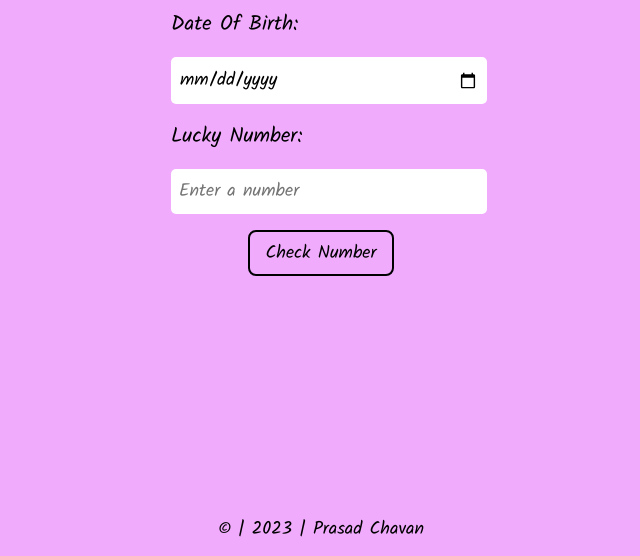
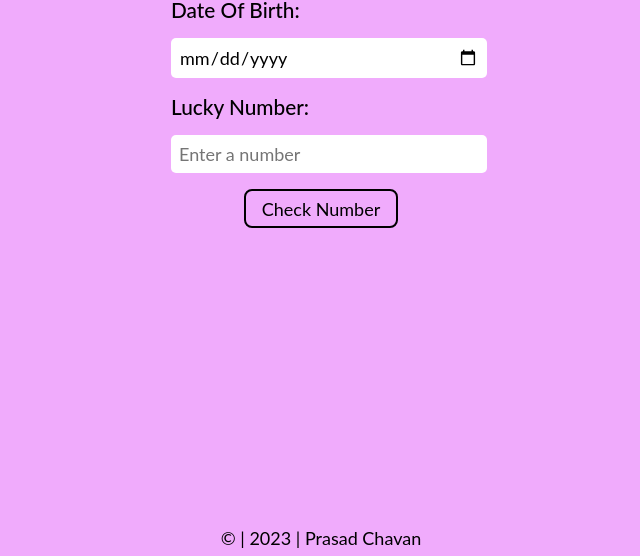
Before and after one commit to PrasadChavan2906/Is-your-Birthday-Lucky, a plain HTML site: page index.html in a window 1280 px wide. Shown: the part 164-720 px from the top of the page, without its empty margins (319-959 px from the left). Drawn offline with Linux system fonts and the light colour scheme.

Commit message:
changed layout

```diff
--- a/style.css
+++ b/style.css
@@ -7,12 +7,10 @@
     background-color: var(--background-dark);
     color: var(--black);
     height: 100%;
-    margin: 0 auto;
   }
 
   * {
-
-    font-family: 'Kalam', cursive;
+    font-family: "Lato", sans-serif;
   }
 
   .header {
@@ -105,7 +103,3 @@
     width: 40px;
     padding: 0.2rem;
   }
-  .container {
-    max-width: 1200px;
-    margin: 0 auto;
-  }
```
